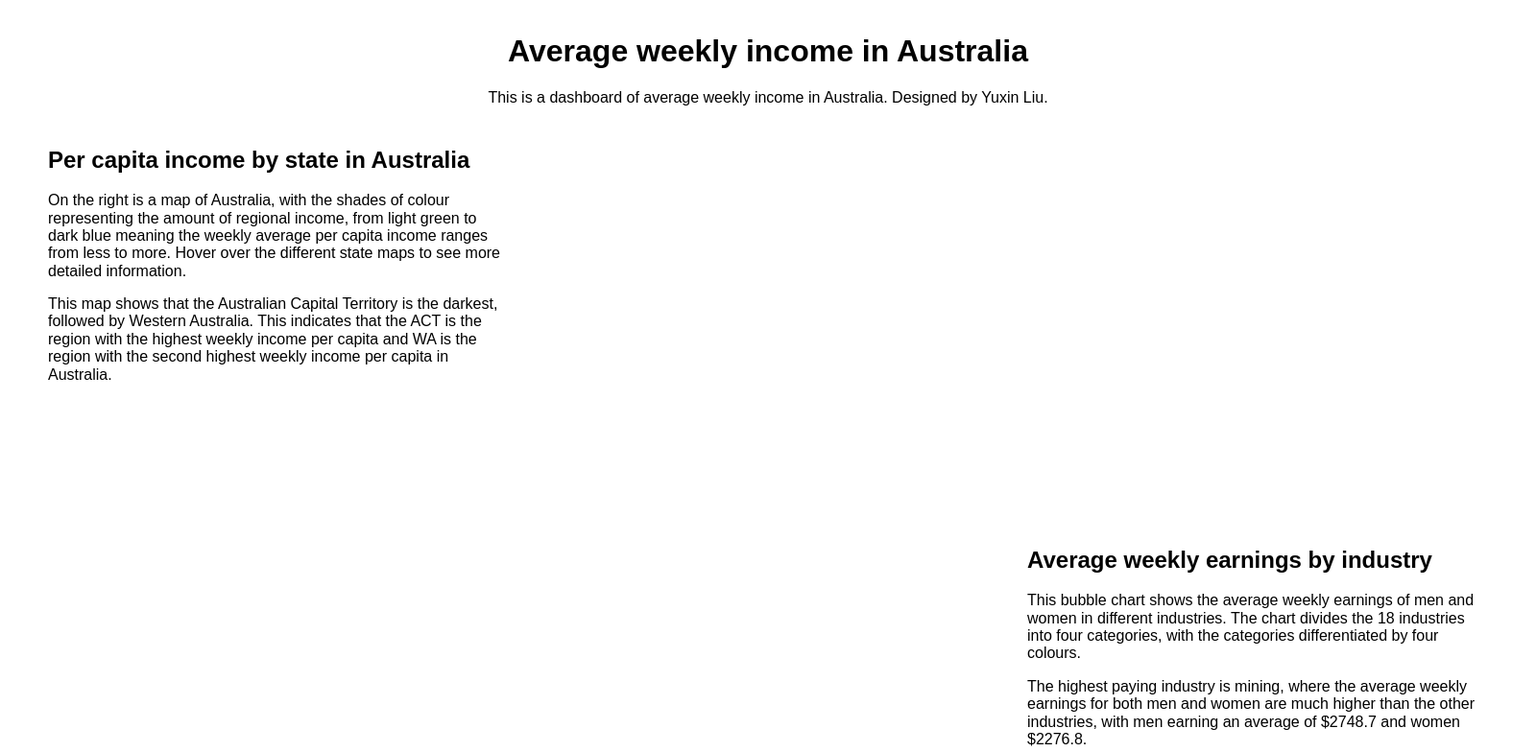
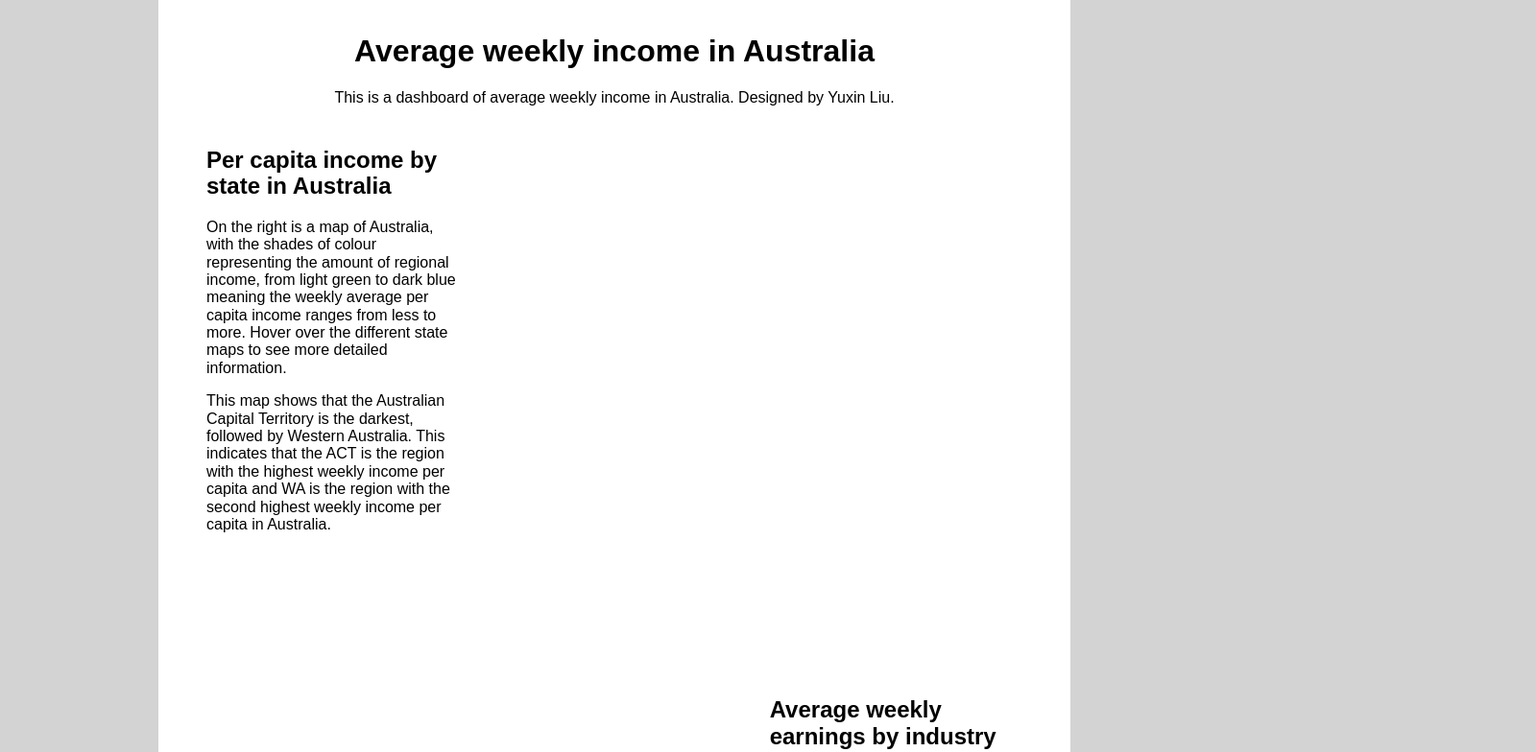
Before and after one commit to Yuxin-Liu-lyx/Assignment-Vis2, a plain HTML site: page index.html in a window 1280 px wide. Shown: the top 784 px of the page at 96% size, 1600 px wide, since content can reach past the window. Drawn offline with nearby package versions, Linux system fonts and the light colour scheme; files that its build step writes are made by us from their sources; a script that the page names is missing.

Commit message:
Update styles.css

```diff
--- a/styles.css
+++ b/styles.css
@@ -1,31 +1,44 @@
-h1{
+.body {
+    font-family: 'Source Sans Pro', sans-serif;
+}
+
+h1 {
     font-weight: 900;
 }
-  body{
-    background-color: #CCCCFF;
+
+body {
+    background-color: lightgray;
 }
-  .page{
-    width: 1500px;
+
+.page {
+    width: 850px;
     background-color: white;
     margin: auto;
     padding: 50px;
     padding-top: 35px;
 }
- .vis-container{
+
+.vis-container {
     width: 100%;
 }
- .description h2, h1{
-   margin-top:0px;
+
+.description h2,
+h1 {
+    margin-top: 0px;
 }
+
 .description-right {
     padding-left: 20px;
 }
- .description-left{
+
+.description-left {
     padding-right: 20px;
 }
- .pure-g{
+
+.pure-g {
     margin-bottom: 25px;
 }
- .small-font{
+
+.small-font {
     font-size: 14px;
 }
```
Lines whose indentation alone changed are shown as unchanged.
